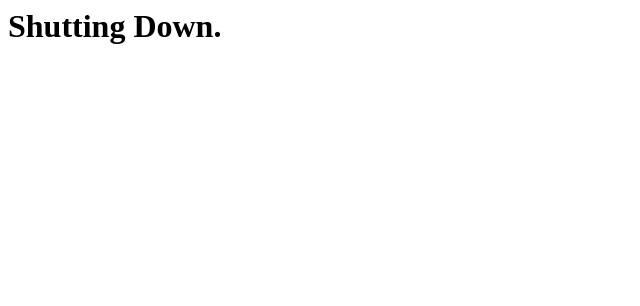
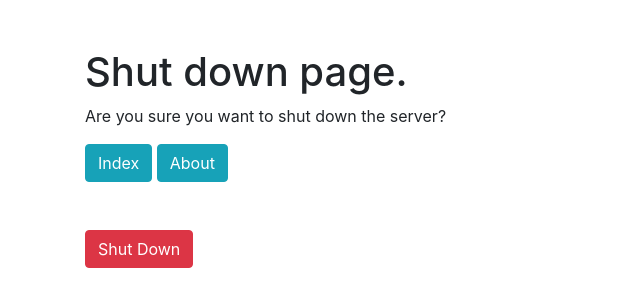
Before and after one commit to thomasmaloney-wk/webserver, a plain HTML site: page web/shutdown.html in a window 1280 px wide. Shown: the whole page, without its empty margins (0-640 px from the left). Drawn offline with nearby package versions, Linux system fonts and the light colour scheme.

Commit message:
updated shutdown page

```diff
--- a/web/shutdown.html
+++ b/web/shutdown.html
@@ -1,8 +1,30 @@
+<!DOCTYPE html>
 <html>
-<head>
-  <title>Shutdown</title>
-</head>
-<body>
-  <h1>Shutting Down.</h1>
-</body>
+  <head>
+    <title>Shutdown</title>
+    <!-- Bootstrap CSS -->
+    <link rel="stylesheet" href="https://stackpath.bootstrapcdn.com/bootstrap/4.3.1/css/bootstrap.min.css" integrity="sha384-ggOyR0iXCbMQv3Xipma34MD+dH/1fQ784/j6cY/iJTQUOhcWr7x9JvoRxT2MZw1T" crossorigin="anonymous">
+  </head>
+  <body>
+    <script>
+      function shutdownServer() {
+        var xhr = new XMLHttpRequest();
+        xhr.open("POST", '/Shutdown', true);
+        xhr.send();
+      }
+    </script>
+    <div class="container mt-5">
+      <h1>Shut down page.</h1>
+      <p>Are you sure you want to shut down the server?</p>
+      <a href="/" class="btn btn-info">Index</a>
+      <a href="/About" class="btn btn-info">About</a>
+    </div>
+    <div class="container mt-5">
+      <button type="button" class="btn btn-danger" onclick="shutdownServer()">Shut Down</button>
+    </div>
+    <!-- Bootstrap JS -->
+    <script src="https://code.jquery.com/jquery-3.3.1.slim.min.js" integrity="sha384-q8i/X+965DzO0rT7abK41JStQIAqVgRVzpbzo5smXKp4YfRvH+8abtTE1Pi6jizo" crossorigin="anonymous"></script>
+    <script src="https://cdn.jsdelivr.net/npm/@popperjs/core@2.10.1/dist/umd/popper.min.js" integrity="sha384-+dyssYRojhYFvSZfX9z+HiwjKMk2Q3qRYhSIaOjwNy+ObY8tAK4SLt0/x0Q9NhUN" crossorigin="anonymous"></script>
+    <script src="https://stackpath.bootstrapcdn.com/bootstrap/4.3.1/js/bootstrap.min.js" integrity="sha384-JjSmVgyd0p3pXB1rRibZUAYoIIy6OrQ6VrjIEaFf/nJGzIxFDsf4x0xIM+B07jRM" crossorigin="anonymous"></script>
+  </body>
 </html>
```
